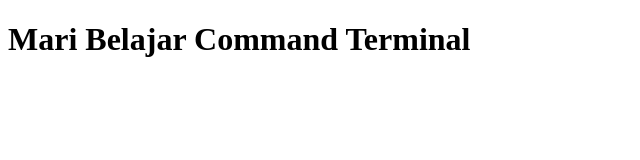
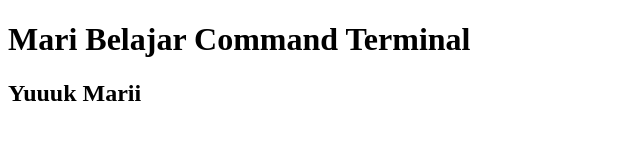
Before and after one commit to irsyahms/quantum-fox, a plain HTML site: page index.html in a window 1280 px wide. Shown: the whole page, without its empty margins (0-640 px from the left). Drawn offline with Linux system fonts and the light colour scheme.

Commit message:
tambah line 9

```diff
--- a/index.html
+++ b/index.html
@@ -6,5 +6,6 @@
   </head>
   <body>
     <h1>Mari Belajar Command Terminal</h1>
+    <h2>Yuuuk Marii<h2>
   </body>
 </html>
```
